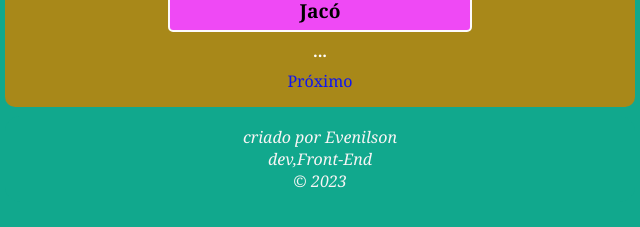
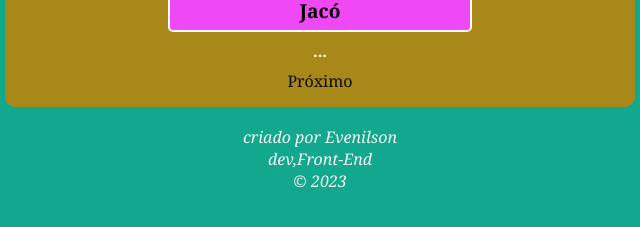
Before and after one commit to evenilsonguerreiro/jogo-biblico, a plain HTML site: page index.html in a window 1280 px wide. Shown: the part 421-648 px from the top of the page, 320-960 px from the left. Drawn offline with Linux system fonts and the light colour scheme.

Commit message:
Update style.css

```diff
--- a/css/style.css
+++ b/css/style.css
@@ -19,7 +19,7 @@ h2{
 #link ,a{
     text-align: center;
     text-decoration: none;
-    color: rgb(15, 22, 238);
+    color: rgb(12, 12, 12);
 
 }
 section{
```
